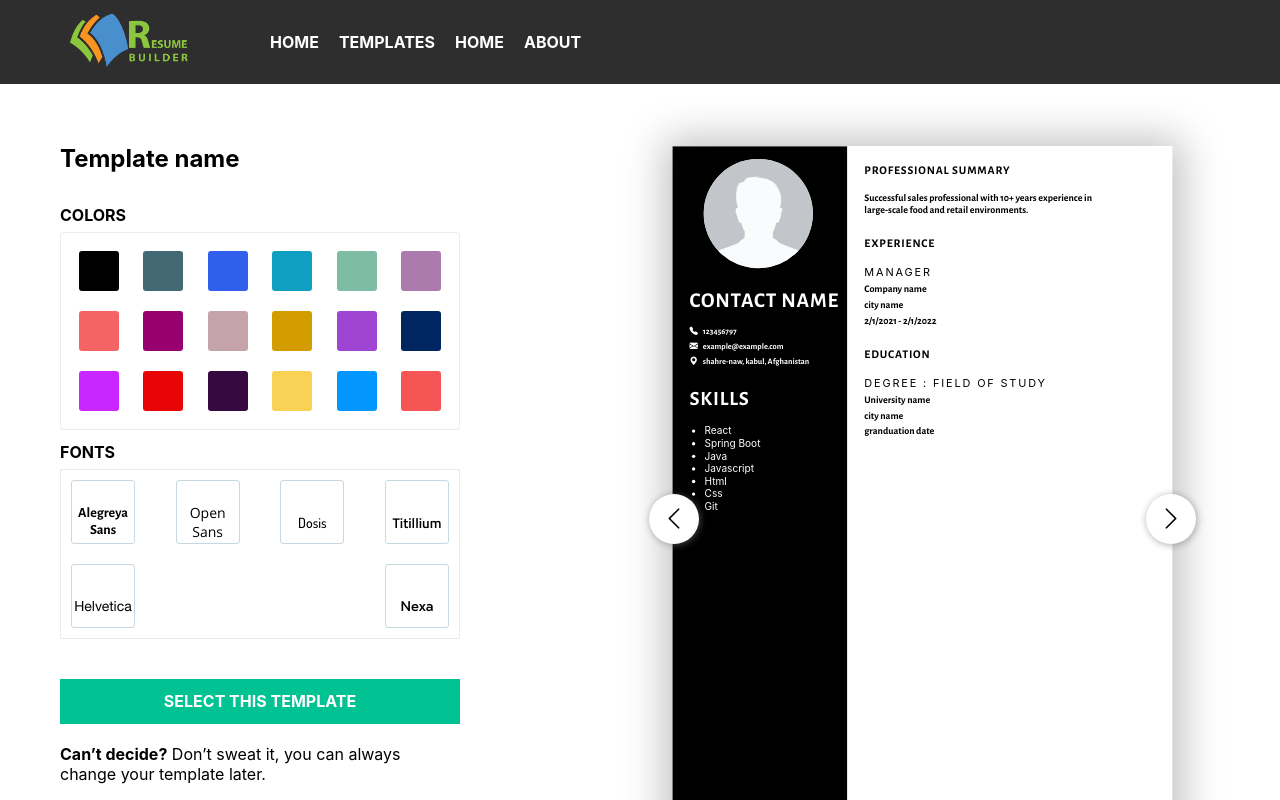
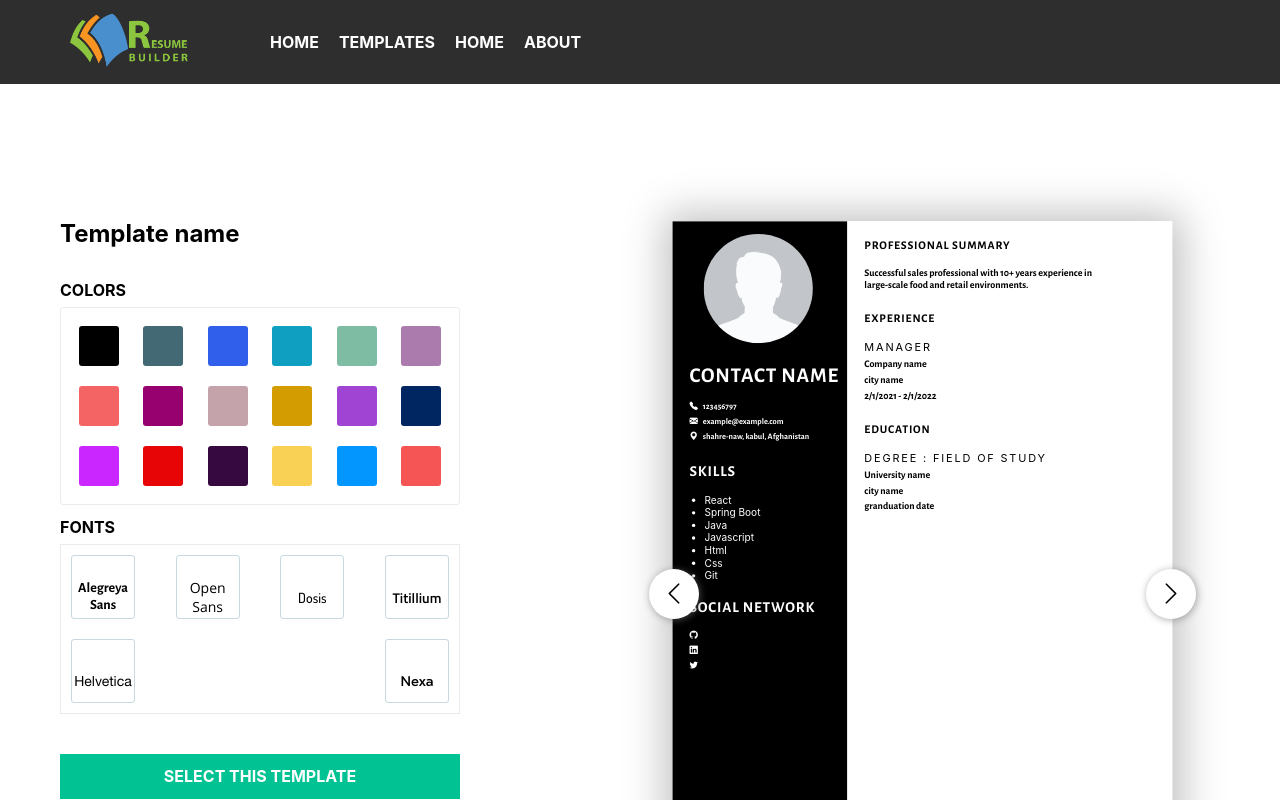
Before and after one commit to Aliherawi7/resume-builder, a React (Create React App) app: page /build/getting-started in a window 1280 px wide. Shown: the top 800 px of the page. Built offline with nearby package versions, Linux system fonts and the light colour scheme.

Commit message:
downlaod component added

```diff
--- a/src/App.js
+++ b/src/App.js
@@ -1,12 +1,13 @@
-import React,{ Suspense } from 'react';
+import React, { Suspense } from 'react';
 import { BrowserRouter as Router, Route, Routes } from 'react-router-dom'
 import Nav from './Nav'
 import Loading from './Loading';
+import Layout from './UI/Layout';
 
 const Home = React.lazy(() => import('./Home'))
 const Build = React.lazy(() => import('./Build'))
-const GettingStarted = React.lazy(()=> import('./GettingStarted'))
-const DownloadResume = React.lazy(()=> import('./DownloadResume'))
+const GettingStarted = React.lazy(() => import('./GettingStarted'))
+const DownloadResume = React.lazy(() => import('./DownloadResume'))
 
 //download-resume?template=0&color=e80505
 function App() {
@@ -14,14 +15,16 @@ function App() {
     <Suspense fallback={<Loading />}>
       <Router>
         <Nav />
+        <Layout>
           <Routes>
             <Route path="/" element={<Home />} />
             <Route path="/build/template&&color=:color&&font=:font&&template=:template" element={<Build />} />
             <Route path="/build/getting-started" element={<GettingStarted />} />
-          <Route path="/templates" element={<GettingStarted />}/>
-          <Route path="/download-resume&&template=:template&color=:color" element={<DownloadResume />}/>
-          <Route path="/*" element={<h1 style={{textAlign:'center',marginTop:'60px',fontWeight:'900'}}>Not Found</h1>}/>
+            <Route path="/templates" element={<GettingStarted />} />
+            <Route path="/download-resume&&template=:template&color=:color" element={<DownloadResume />} />
+            <Route path="/*" element={<h1 style={{ textAlign: 'center', marginTop: '60px', fontWeight: '900' }}>Not Found</h1>} />
           </Routes>
+        </Layout>
       </Router>
     </Suspense>
   );
--- a/src/Templates/Template1.css
+++ b/src/Templates/Template1.css
@@ -13,6 +13,9 @@
     height: 100%;
     background-color: var(--backgroundColor);
     color: #fff;
+}
+.template1 .section h2{
+    font-size : 18px;
 }
 .template1 .container-B{
     display: flex;
@@ -39,7 +42,7 @@
     width: 130px;
     height: 130px;
     border-radius: 50%;
-    z-index: 1000;
+    z-index: 100;
     overflow: hidden;
     background-color: #fff;
     display: flex;
@@ -49,7 +52,6 @@
 .template1 .profile-picture img{
     width: 100%;
     margin: auto;
-    object-fit: contain;
 }
 .template1 .contact-name{
     margin-top: 150px;
@@ -59,6 +61,7 @@
 }
 .template1 .container-B h2{
     color: var(--color);
+    : 17px;
 }
 
 .template1 .normal-title{
--- a/src/Templates/Template1.js
+++ b/src/Templates/Template1.js
@@ -2,7 +2,7 @@ import React from 'react'
 import "./Template1.css"
 import "./Template.css"
 
-function Template1({contactInformation, experiences, experience, educations, education, skills, summery, color, font }) {
+function Template1({ contactInformation, experiences, experience, educations, education, skills, summery, color, font }) {
     const backgroundColor = {
         "--backgroundColor": color
     }
@@ -17,7 +17,7 @@ function Template1({contactInformation, experiences, experience, educations, edu
             <div className="container-A" style={backgroundColor}>
                 <div className="contact-info section">
                     <div className='profile-picture' >
-                        <img src={contactInformation.image? contactInformation.image:"/image/yyyy.png"} />
+                        <img src={contactInformation.image ? URL.createObjectURL(contactInformation.image) : "/image/yyyy.png"} />
                     </div>
                     <h1 className='contact-name'>{contactInformation?.name}</h1>
                     <p className='normal-text'><i className="bi bi-telephone-fill"></i>{contactInformation?.phone ? contactInformation.phone : ''} </p>
@@ -30,11 +30,16 @@ function Template1({contactInformation, experiences, experience, educations, edu
                 <div className="skills section">
                     <h2>Skills</h2>
                     <ul className="skill-list">
-                        {skills?.map((item) => {
-                            return item != "" ? <li key={item}>{item}</li> : null
-
-                        })}
+                        {skills?.length > 0 ? skills.map((item) => {
+                            return item != "" ? <li key={Math.random()+item}>{item}</li> : null
+                        }) : null}
                     </ul>
+                </div>
+                <div className='social-network section'>
+                    <h2 style={Fontcolor}>Social Network</h2>
+                    <p className='normal-text'><i style={Fontcolor} className="bi bi-github"></i>{contactInformation?.github}</p>
+                    <p className='normal-text'><i style={Fontcolor} className="bi bi-linkedin"></i>{contactInformation?.linkedin}</p>
+                    <p className='normal-text'><i style={Fontcolor} className="bi bi-twitter"></i>{contactInformation?.twitter}</p>
                 </div>
             </div>
             <div className="container-B">
@@ -42,7 +47,7 @@ function Template1({contactInformation, experiences, experience, educations, edu
                     <h2 style={Fontcolor}>professional summary</h2>
                     <div >
                         {summery?.map((item) => {
-                            return item != "" ? <p className="summery normal-paragraph" key={item}>{item}</p> : null
+                            return item != "" ? <p className="summery normal-paragraph" key={Math.random()}>{item}</p> : null
 
                         })}
                     </div>
@@ -51,7 +56,7 @@ function Template1({contactInformation, experiences, experience, educations, edu
                     <h2 style={Fontcolor}>Experience</h2>
                     {experiences?.length > 0 ? experiences?.map((item) => {
                         return (
-                            <div key={item} className="experience-container">
+                            <div key={Math.random()} className="experience-container">
                                 <p className="normal-title mb-5">{item?.jobTitle ? item.jobTitle : ''}</p>
                                 <p className="normal-paragraph">{item?.employer ? item.employer : ''}</p>
                                 <p className="normal-paragraph">{(item?.city ? item.city : "") + (item?.state ? ", " + item?.state : '')}</p>
@@ -70,7 +75,7 @@ function Template1({contactInformation, experiences, experience, educations, edu
                     <h2 style={Fontcolor}>Education</h2>
                     {educations?.length > 0 ? educations?.map((item) => {
                         return (
-                            <div key={item} className="experience-container">
+                            <div key={Math.random()+item} className="experience-container">
                                 <p className="normal-title mb-5">{(item?.degree ? item.degree : '') + (item?.fieldOfStudy ? ' : ' + item.fieldOfStudy : '')}</p>
                                 <p className="normal-paragraph">{item?.schoolName ? item.schoolName : ''}</p>
                                 <p className="normal-paragraph">{(item?.city ? item.city : "") + (item?.state ? ", " + item?.state : '')}</p>
--- a/src/Templates/Template2.css
+++ b/src/Templates/Template2.css
@@ -55,7 +55,7 @@
     width: 130px;
     height: 130px;
     border-radius: 50%;
-    z-index: 1000;
+    z-index: 100;
     overflow: hidden;
     background-color: #fff;
     display: flex;
@@ -65,7 +65,6 @@
 .container-bg2 .profile-picture img{
     width: 100%;
     margin: auto;
-    object-fit: contain;
 }
 
 .container-bg2 .contact-info{
@@ -93,6 +92,7 @@
     border-left: 1px dotted ;
     margin-left: 10px;
     padding: 10px;
+    height: max-content;
 }
 .template2 i{
     margin-right: 6px;
--- a/src/Templates/Template2.js
+++ b/src/Templates/Template2.js
@@ -3,7 +3,7 @@ import "./Template.css"
 import "./Template2.css"
 
 
-function Template2({image, contactInformation, experiences, experience, educations, education, skills, summery, color,font }) {
+function Template2({ contactInformation, experiences, experience, educations, education, skills, summery, color, font }) {
     const backgroundColor = {
         "--backgroundColor": color
     }
@@ -11,7 +11,7 @@ function Template2({image, contactInformation, experiences, experience, educatio
         "--color": color
     }
     const fontFamily = {
-        "--font":font
+        "--font": font
     }
     return (
         <div className="template template2 a4" style={fontFamily}>
@@ -21,7 +21,7 @@ function Template2({image, contactInformation, experiences, experience, educatio
                     <div className='top-right-corner'></div>
                     <div className='bottom-right-corner'></div>
                     <div className='profile-picture' >
-                        <img src="/image/yyyy.png" />
+                        <img src={contactInformation.image ? URL.createObjectURL(contactInformation.image) : "/image/yyyy.png"} />
                     </div>
 
                     <div className='contact-info'>
@@ -72,7 +72,7 @@ function Template2({image, contactInformation, experiences, experience, educatio
                                 <h2 style={Fontcolor}>Skills</h2>
                                 <ul className="skill-list">
                                     {skills?.map((item) => {
-                                        return item != "" ? <li key={item}>{item}</li> : null
+                                        return item != "" ? <li key={Math.random()}>{item}</li> : null
 
                                     })}
                                 </ul>
@@ -100,6 +100,12 @@ function Template2({image, contactInformation, experiences, experience, educatio
 
                                 }
                             </div>
+                            <div className='social-network subtitle section'>
+                                <h2 style={Fontcolor}>Social Network</h2>
+                                <p className='normal-text'><i style={Fontcolor} className="bi bi-github"></i>{contactInformation?.github}</p>
+                                <p className='normal-text'><i style={Fontcolor} className="bi bi-linkedin"></i>{contactInformation?.linkedin}</p>
+                                <p className='normal-text'><i style={Fontcolor} className="bi bi-twitter"></i>{contactInformation?.twitter}</p>
+                            </div>
                         </div>
                     </div>
                 </div>
--- /dev/null
+++ b/src/UI/Layout.js
@@ -0,0 +1,14 @@
+import React from 'react'
+
+function Layout(props) {
+    const styles = {
+        with:"100%",
+        height:"100vh",
+        paddingTop:"75px"
+    }
+  return (
+    <div className='layout' style={styles}>{props.children}</div>
+  )
+}
+
+export default Layout
```
Lines whose indentation alone changed are shown as unchanged.
